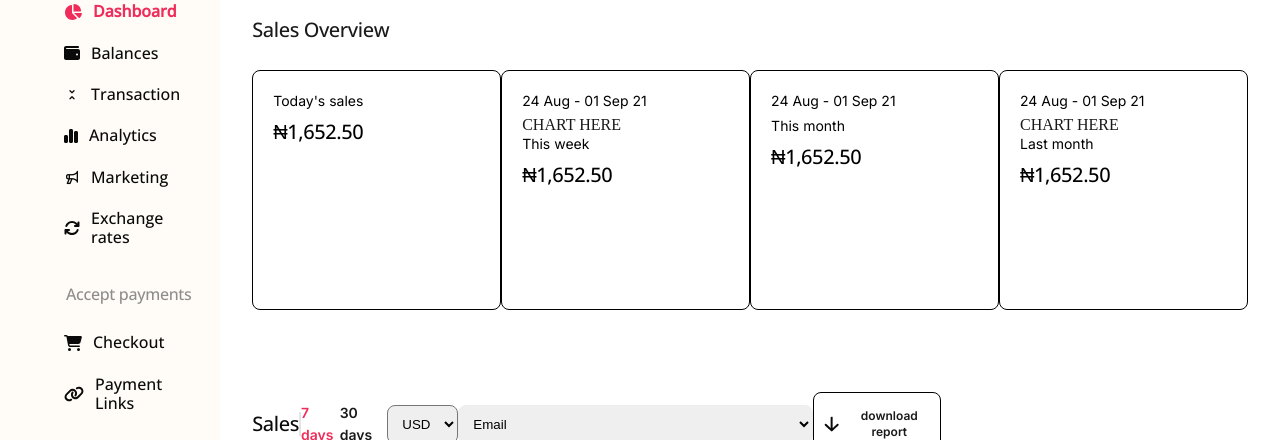
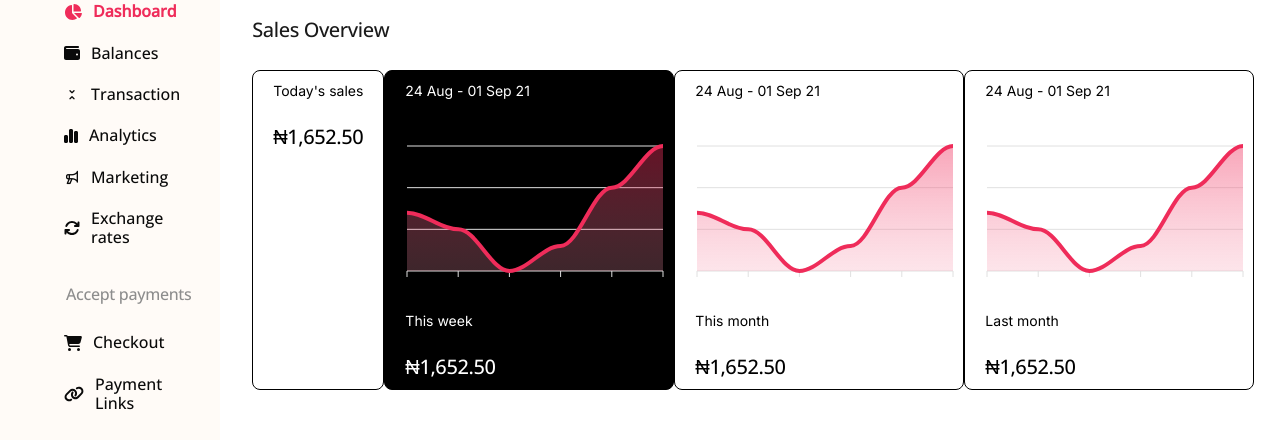
Before and after one commit to willzfrank/klasha, a React (Create React App) app: page / in a window 1280 px wide. Shown: the part 165-605 px from the top of the page. Built offline with nearby package versions, Linux system fonts and the light colour scheme.

Commit message:
Complete web view design of the dashboard

```diff
--- a/src/Components/Daashboard.jsx
+++ b/src/Components/Daashboard.jsx
@@ -1,8 +1,11 @@
 import React from 'react';
-import user from '../assets/L.png';
-import dropdown from '../assets/drop down.png';
-import download from '../assets/Vector.png';
-import lines from '../assets/lines.png';
+
+import ApexChart from './StaffChart';
+import Lines from '../assets/lines.png';
+import User from '../assets/L.png';
+import Dropdown from '../assets/drop down.png';
+import Download from '../assets/Vector.png';
+import WeekChart from './WeekChart';
 
 import {
   DashboardView,
@@ -12,8 +15,6 @@ import {
   DashboardGraphView,
   KlashaCard,
 } from '../css/DashboardPageStyles';
-import ApexChart from './StaffChart';
-import AttendanceChart from './AttendanceChart';
 
 const Daashboard = () => {
   return (
@@ -21,12 +22,12 @@ const Daashboard = () => {
       <DashboardNavView>
         <DashboardUserView>
           <div className="app__user">
-            <img src={user} alt="" />
-            <img src={dropdown} alt="" />
+            <img src={User} alt="" />
+            <img src={Dropdown} alt="" className="dropdown_icon" />
           </div>
           <div className="app__user">
             <p>En</p>
-            <img src={dropdown} alt="" />
+            <img src={Dropdown} alt="" className="dropdown_icon" />
           </div>
         </DashboardUserView>
       </DashboardNavView>
@@ -39,18 +40,22 @@ const Daashboard = () => {
               <p className="sales__amount">₦1,652.50</p>
             </div>
           </div>
-          <div className="sales__card">
+          <div className="sales__card black__theme">
             <div>
-              <p className="today__sales">24 Aug - 01 Sep 21</p>
-              <span>CHART HERE</span>
-              <p className="today__sales">This week</p>
-              <p className="sales__amount">₦1,652.50</p>
+              <p className="today__sales white__color">24 Aug - 01 Sep 21</p>
+              <div className="chart">
+                <WeekChart />
+              </div>
+              <p className="today__sales white__color">This week</p>
+              <p className="sales__amount white__color">₦1,652.50</p>
             </div>
           </div>
           <div className="sales__card">
             <div>
               <p className="today__sales">24 Aug - 01 Sep 21</p>
-              {/* <AttendanceChart /> */}
+              <div className="chart">
+                <WeekChart />
+              </div>
               <p className="today__sales">This month</p>
               <p className="sales__amount">₦1,652.50</p>
             </div>
@@ -58,7 +63,9 @@ const Daashboard = () => {
           <div className="sales__card">
             <div>
               <p className="today__sales">24 Aug - 01 Sep 21</p>
-              <span>CHART HERE</span>
+              <div className="chart">
+                <WeekChart />
+              </div>
               <p className="today__sales">Last month</p>
               <p className="sales__amount">₦1,652.50</p>
             </div>
@@ -79,8 +86,8 @@ const Daashboard = () => {
             <select name="" id="" className="email__option">
               <option value="Email">Email</option>
             </select>
-            <div className="download__btn">
-              <img src={download} alt="" />
+            <div className="download__btn dropdown_icon">
+              <img src={Download} alt="" />
               download report
             </div>
           </div>
@@ -92,9 +99,9 @@ const Daashboard = () => {
         <KlashaCard>
           <div className="app__klashaCard">
             <h2>KlashaWire - send money to businesses globally from Africa</h2>
-            <button>Send a Wire</button>
+            <button className="dropdown_icon">Send a Wire</button>
             <div className="image__klasha">
-              <img src={lines} alt="" />
+              <img src={Lines} alt="" />
             </div>
           </div>
         </KlashaCard>
--- /dev/null
+++ b/src/Components/WeekChart.jsx
@@ -0,0 +1,72 @@
+import React, { useState } from 'react';
+import ReactApexChart from 'react-apexcharts';
+
+const WeekChart = () => {
+  const [chartData, setChartData] = useState({
+    series: [
+      {
+        name: 'Month Sales',
+        data: [2200, 2000, 1500, 1800, 2500, 3000],
+      },
+    ],
+    options: {
+      chart: {
+        height: 350,
+        type: 'area',
+        toolbar: {
+          show: false,
+        },
+        zoom: {
+          enabled: false,
+        },
+      },
+      dataLabels: {
+        enabled: false,
+      },
+      stroke: {
+        curve: 'smooth',
+      },
+      xaxis: {
+        categories: [
+          '20 Aug',
+          '21 Aug',
+          '22 Aug',
+          '23 Aug',
+          '24 Aug',
+          '25 Aug',
+        ],
+        labels: {
+          show: false, // hide x-axis labels
+        },
+        axisBorder: {
+          show: false, // hide x-axis border
+        },
+      },
+      yaxis: {
+        labels: {
+          show: false, // hide y-axis labels
+        },
+        axisBorder: {
+          show: false, // hide y-axis border
+        },
+      },
+      tooltip: {
+        enabled: false, // hide tooltip
+      },
+      colors: ['#EF2C5A'],
+    },
+  });
+
+  return (
+    <div id="chart">
+      <ReactApexChart
+        options={chartData.options}
+        series={chartData.series}
+        type="area"
+        height={170}
+      />
+    </div>
+  );
+};
+
+export default WeekChart;
--- a/src/css/DashboardPageStyles.js
+++ b/src/css/DashboardPageStyles.js
@@ -133,12 +133,23 @@ export const DashboardSalesOverview = styled.div`
     align-items: center;
     justify-content: space-between;
 
+    .black__theme {
+      background-color: #000000;
+
+      .white__color {
+        color: white !important;
+      }
+    }
+
     .sales__card {
       border: 1px solid #000000;
-      height: 240px;
-      width: 256px;
-      padding: 20px;
+      height: 320px;
+      width: 290px;
       border-radius: 8px;
+
+      .chart {
+        width: 100%;
+      }
 
       .today__sales {
         font-family: Inter;
@@ -149,6 +160,7 @@ export const DashboardSalesOverview = styled.div`
         text-align: left;
         margin-bottom: 5px;
         color: #000000;
+        padding: 10px 20px;
       }
 
       .sales__amount {
@@ -160,6 +172,7 @@ export const DashboardSalesOverview = styled.div`
         letter-spacing: -0.02em;
         text-align: left;
         color: #000000;
+        padding: 5px 20px;
       }
     }
   }
--- a/src/css/app.css
+++ b/src/css/app.css
@@ -18,16 +18,6 @@ body {
 
 body::-webkit-scrollbar {
   display: none;
-}
-
-.nav__link {
-  /* display: flex;
-    align-items: center;
-    justify-content: space-between;
-    font-weight: inherit;
-    font-size: inherit; */
-  /* color: #0a0a0a !important; */
-  /* text-decoration: none; */
 }
 
 .active {
@@ -89,63 +79,6 @@ body::-webkit-scrollbar {
   overflow-y: auto;
 }
 
-/* Table */
-
-.pause {
-  color: #60d338;
-  font-size: 20px;
-}
-
-.play {
-  color: #f2a632;
-  font-size: 20px;
-}
-
-.stop {
-  color: #f16063;
-  font-size: 20px;
-}
-
-.title__table {
-  display: flex;
-  align-items: center;
-  justify-content: flex-start;
-  padding-left: 2.5rem;
-  padding-top: 1rem;
-  color: #425466;
-}
-
-.progress__barview {
-  text-align: left;
-  display: flex;
-  align-items: center;
-  justify-content: space-around;
-  color: #b1bccb;
-}
-
-.progress__barview .uil {
-  cursor: pointer;
-}
-
-progress {
-  appearance: none;
-  width: 100%;
-  height: 6px;
-  border: none;
-  border-radius: 6px;
-  background-color: #ddd;
-}
-
-progress::-webkit-progress-bar {
-  border-radius: 6px;
-  background-color: #ddd;
-}
-
-progress::-webkit-progress-value {
-  border-radius: 6px;
-  background-color: #f2a632;
-}
-
 @media (min-width: 769px) and (max-width: 1114px) {
   .left {
     transform: translateX(60%);
@@ -160,3 +93,12 @@ progress::-webkit-progress-value {
     transition: transform 300ms ease-out;
   }
 }
+
+.dropdown_icon {
+  cursor: pointer;
+  transition: transform 0.2s ease-in-out;
+}
+
+.dropdown_icon:hover {
+  transform: translateY(-2px);
+}
```
